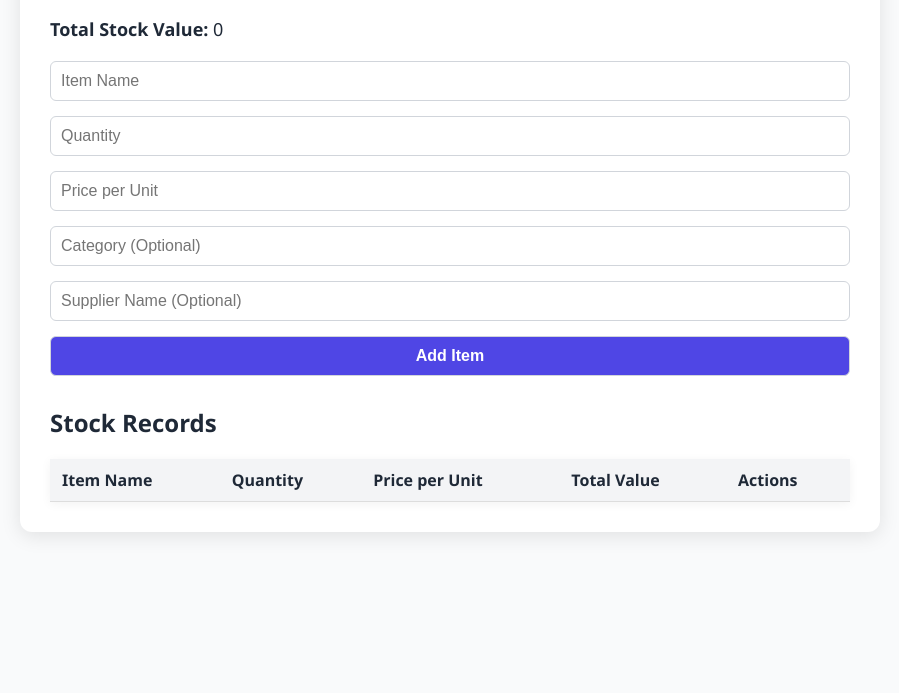
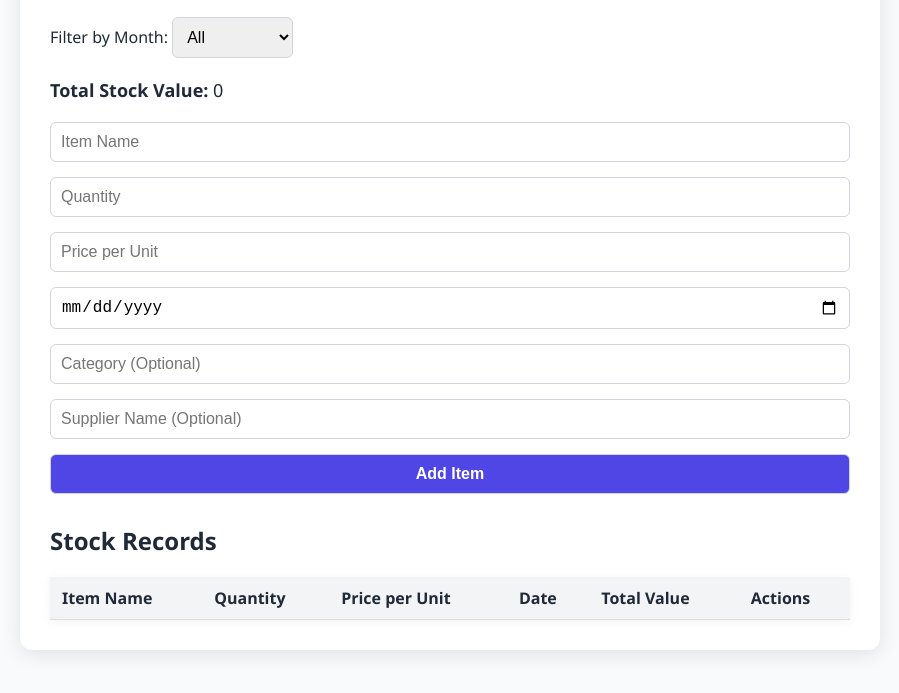
Before and after one commit to kranthisrinivas/hotel, a plain HTML site: page stock.html in a window 1280 px wide. Shown: the part 147-840 px from the top of the page, without its empty margins (190-1089 px from the left). Before the commit the page ends 800 px from the top, so only its background shows below. Drawn offline with Linux system fonts and the light colour scheme; no server answers.

Commit message:
stock.html

```diff
--- a/stock.html
+++ b/stock.html
@@ -80,6 +80,25 @@
 
 <div class="container">
   <h1>Stock Management</h1>
+  <div style="margin-bottom: 20px;">
+  <label for="monthFilter">Filter by Month:</label>
+  <select id="monthFilter" onchange="filterByMonth()">
+    <option value="">All</option>
+    <option value="January">January</option>
+    <option value="February">February</option>
+    <option value="March">March</option>
+    <option value="April">April</option>
+    <option value="May">May</option>
+    <option value="June">June</option>
+    <option value="July">July</option>
+    <option value="August">August</option>
+    <option value="September">September</option>
+    <option value="October">October</option>
+    <option value="November">November</option>
+    <option value="December">December</option>
+  </select>
+</div>
+
 
   <!-- Total Stock Value Section -->
   <div id="totalStockValue" style="font-size: 18px; margin-bottom: 20px;">
@@ -90,6 +109,7 @@
     <input type="text" name="itemName" placeholder="Item Name" required />
     <input type="number" name="quantity" placeholder="Quantity" required />
     <input type="number" name="pricePerUnit" placeholder="Price per Unit" required />
+     <input type="date" name="date" required />
     <input type="text" name="category" placeholder="Category (Optional)" />
     <input type="text" name="supplier" placeholder="Supplier Name (Optional)" />
     <button type="submit">Add Item</button>
@@ -102,6 +122,7 @@
         <th>Item Name</th>
         <th>Quantity</th>
         <th>Price per Unit</th>
+        <th>Date</th>
         <th>Total Value</th>
         <th>Actions</th>
       </tr>
@@ -149,6 +170,7 @@ function addItemToAirtable(data) {
         PricePerUnit: parseFloat(data.pricePerUnit),
         Category: data.category || '',
         Supplier: data.supplier || ''
+        Date: data.date // Include the date
       }
     })
   })
@@ -166,6 +188,8 @@ function displayRecord(record) {
   const tableBody = document.querySelector('#stockTable tbody');
   const row = document.createElement('tr');
   row.setAttribute('data-id', record.id);
+   const date = new Date(record.fields.Date);
+  const month = date.toLocaleString('default', { month: 'long' }); // Get month name
 
   const totalValue = record.fields.Quantity * record.fields.PricePerUnit;
 
@@ -174,6 +198,7 @@ function displayRecord(record) {
     <td>${record.fields.Quantity}</td>
     <td>${record.fields.PricePerUnit}</td>
     <td>${totalValue}</td>
+    <td>${month}</td> <!-- Display the Month -->
     <td>
       <button class="action-btn edit-btn" onclick="editRow('${record.id}', this)">Edit</button>
       <button class="action-btn delete-btn" onclick="deleteRow('${record.id}', this)">Delete</button>
@@ -231,6 +256,20 @@ function updateItemInAirtable(data) {
     console.error('Error updating record:', error);
   });
 }
+  function filterByMonth() {
+  const selectedMonth = document.getElementById('monthFilter').value;
+  const rows = document.querySelectorAll('#stockTable tbody tr');
+
+  rows.forEach(row => {
+    const monthCell = row.children[4].innerText; // The month is in the 5th cell (index 4)
+    if (selectedMonth && monthCell !== selectedMonth) {
+      row.style.display = 'none'; // Hide rows that don't match the selected month
+    } else {
+      row.style.display = ''; // Show rows that match
+    }
+  });
+}
+
 
 function deleteRow(recordId, button) {
   if (confirm('Are you sure you want to delete this record?')) {
```
